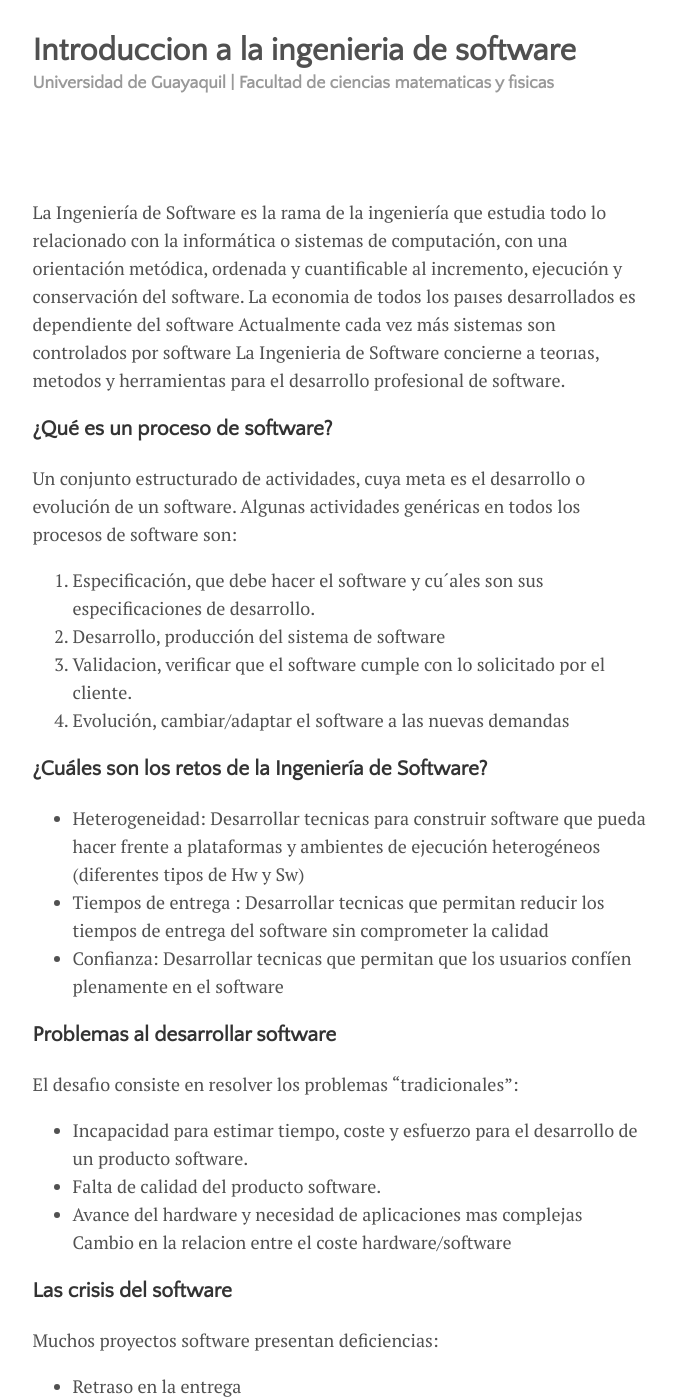
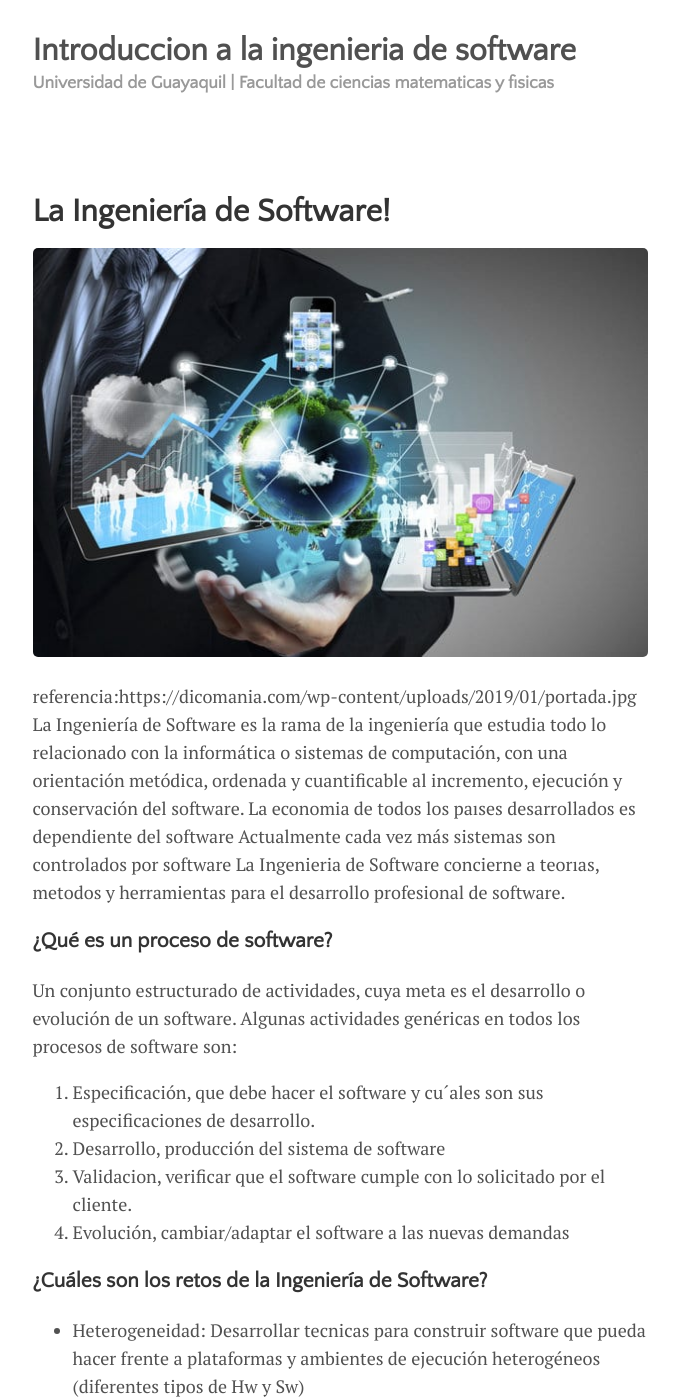
Before and after one commit to Junnlex/Trabajo, a Jekyll site: the page built from _posts/2020-01-01-Introduccion-a-la-ingenieria-de-software.md, in a window 1280 px wide and 1400 px high. Shown: the whole window, without its empty margins (300-979 px from the left). Built offline with Jekyll 4.4.1, drawn with Linux system fonts in a browser that asks for light colours; our own code applies the rules of GitHub Pages for plain Markdown files.

Commit message:
Update 2020-01-01-Introduccion-a-la-ingenieria-de-software.md

```diff
--- a/_posts/2020-01-01-Introduccion-a-la-ingenieria-de-software.md
+++ b/_posts/2020-01-01-Introduccion-a-la-ingenieria-de-software.md
@@ -4,10 +4,10 @@ title: "La Ingeniería de Software!"
 author: "Alcivar Alex"
 categories: journal
 tags: [documentation,sample]
-referencia:https://dicomania.com/wp-content/uploads/2019/01/portada.jpg
+
 image: image1.jpg
 ---
-
+referencia:https://dicomania.com/wp-content/uploads/2019/01/portada.jpg
 La Ingeniería de Software es la rama de la ingeniería que estudia todo lo relacionado con la informática o sistemas de computación, con una orientación metódica, ordenada y cuantificable al incremento, ejecución y conservación del software. La economia de todos los paıses desarrollados es dependiente del software Actualmente cada vez más sistemas son controlados por software
 La Ingenieria de Software concierne a teorıas, metodos y herramientas
 para el desarrollo profesional de software.
```
